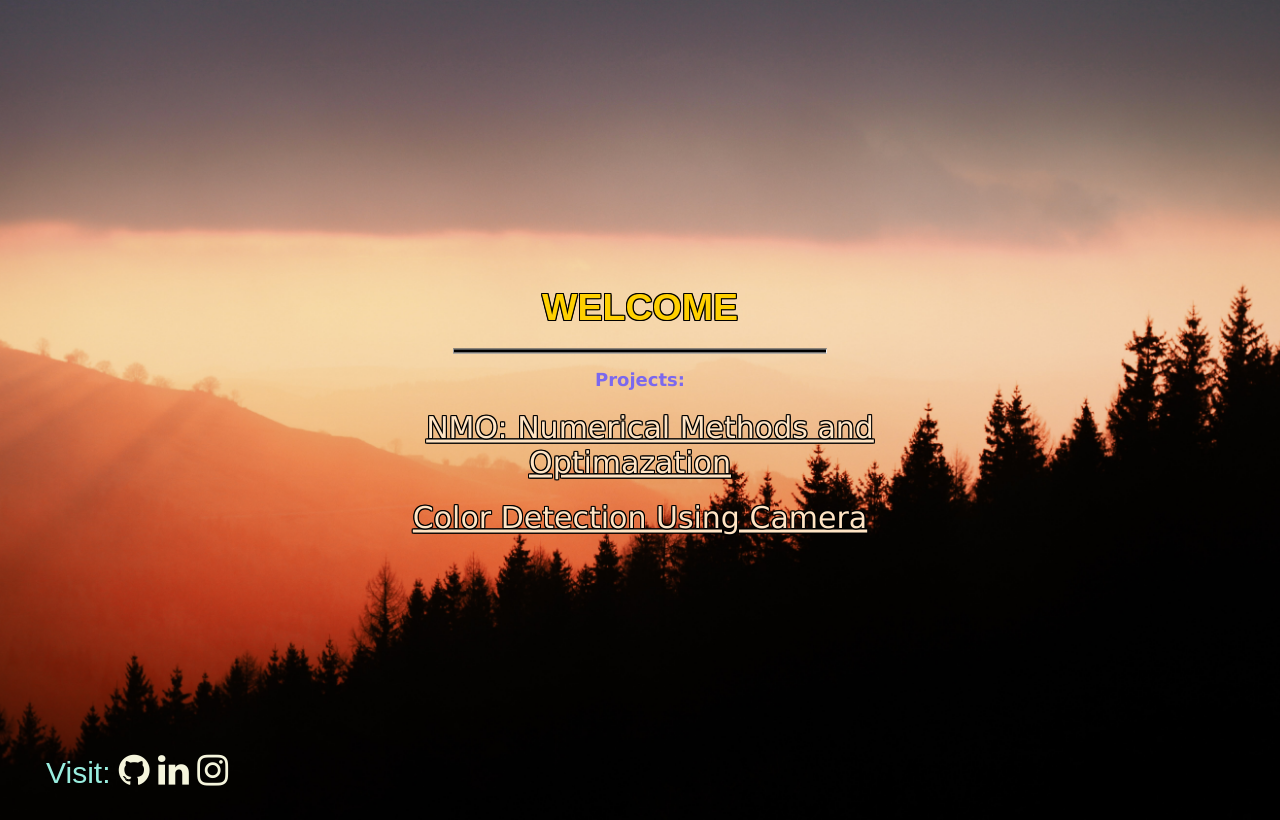
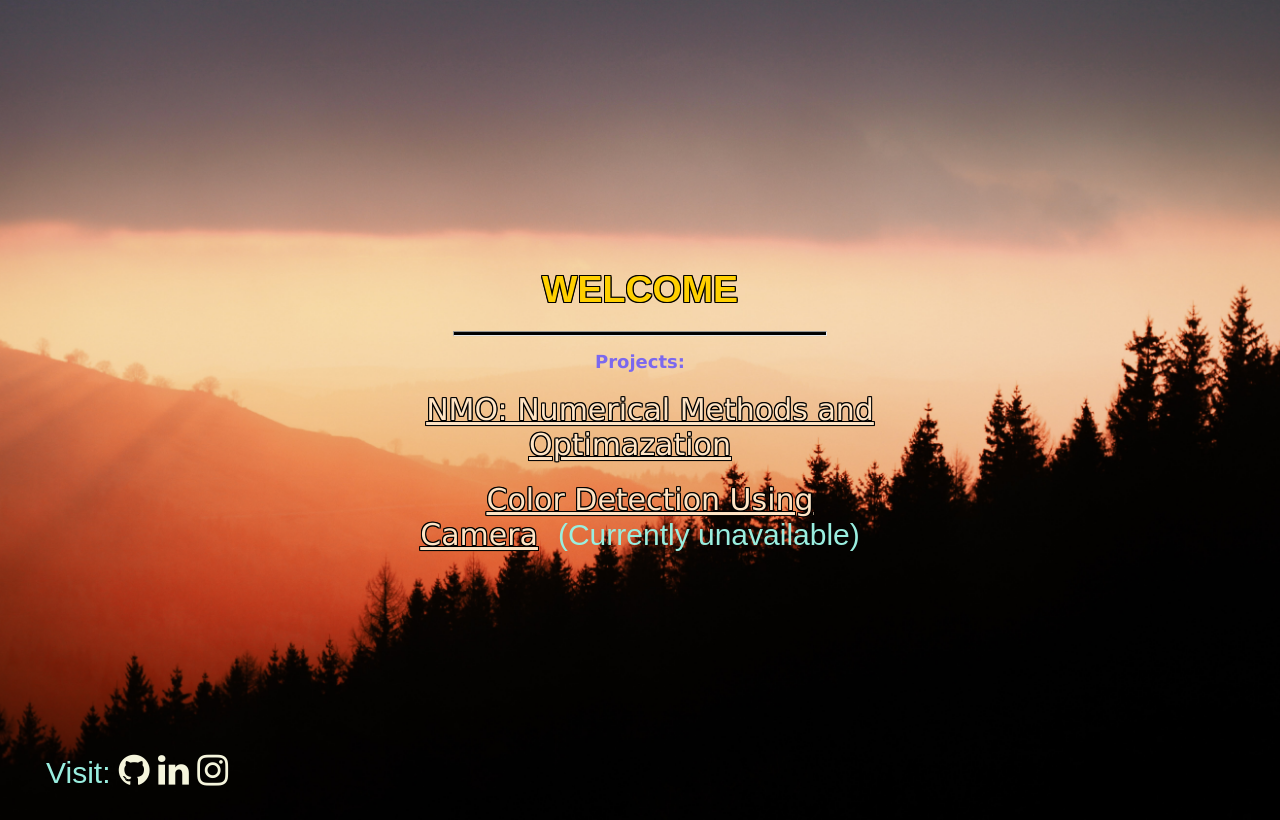
Before and after one commit to umeshnandargi/Web_app_Final, a Flask app: page / in a window 1280 px wide. Run offline with Flask 2, Linux system fonts and the light colour scheme.

Commit message:
Update index.html

```diff
--- a/templates/index.html
+++ b/templates/index.html
@@ -16,7 +16,7 @@
         <hr>
         <h2 style="font-family: Verdana, Geneva, Tahoma, sans-serif; font-size: large; color: mediumslateblue;">Projects:</h2>
         <p><a href="/nmo" class="nmo">NMO: Numerical Methods and Optimazation</a></p>
-        <p><a href="/video" class="cam">Color Detection Using Camera</a></p>
+        <p><a href="/video" class="cam">Color Detection Using Camera</a>(Currently unavailable)</p>
         </div>
         <div class="bottomleft">
 
```
